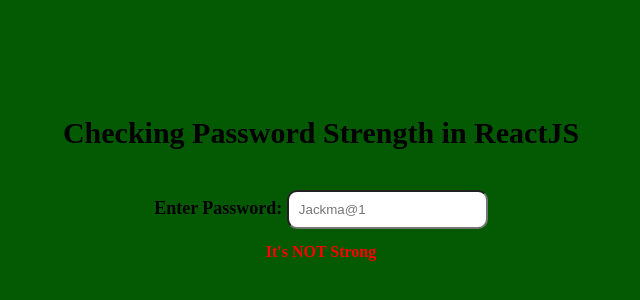
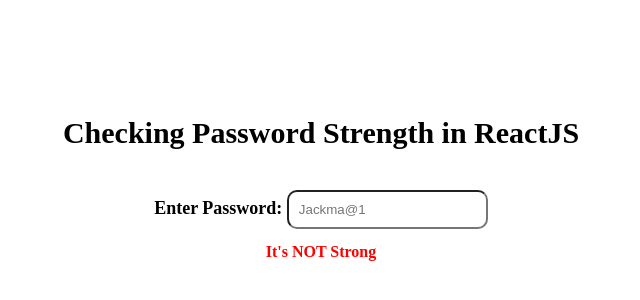
Before and after one commit to pranav-dhole/react-projects, a React (Vite) app: page / in a window 1280 px wide. Shown: the part 204-504 px from the top of the page, without its empty margins (319-959 px from the left). Built offline with nearby package versions, Linux system fonts and the light colour scheme.

Commit message:
commented background color property

```diff
--- a/src/components/02_joke_generator/joke.css
+++ b/src/components/02_joke_generator/joke.css
@@ -1,5 +1,5 @@
 body {
-  background-color: rgb(3, 90, 3);
+  /* background-color: rgb(3, 90, 3); */
   /* font-family: "Cascadia Code", "Cascadia Mono"; */
   font-family: "Ubuntu Mono";
   box-sizing: border-box;
```
